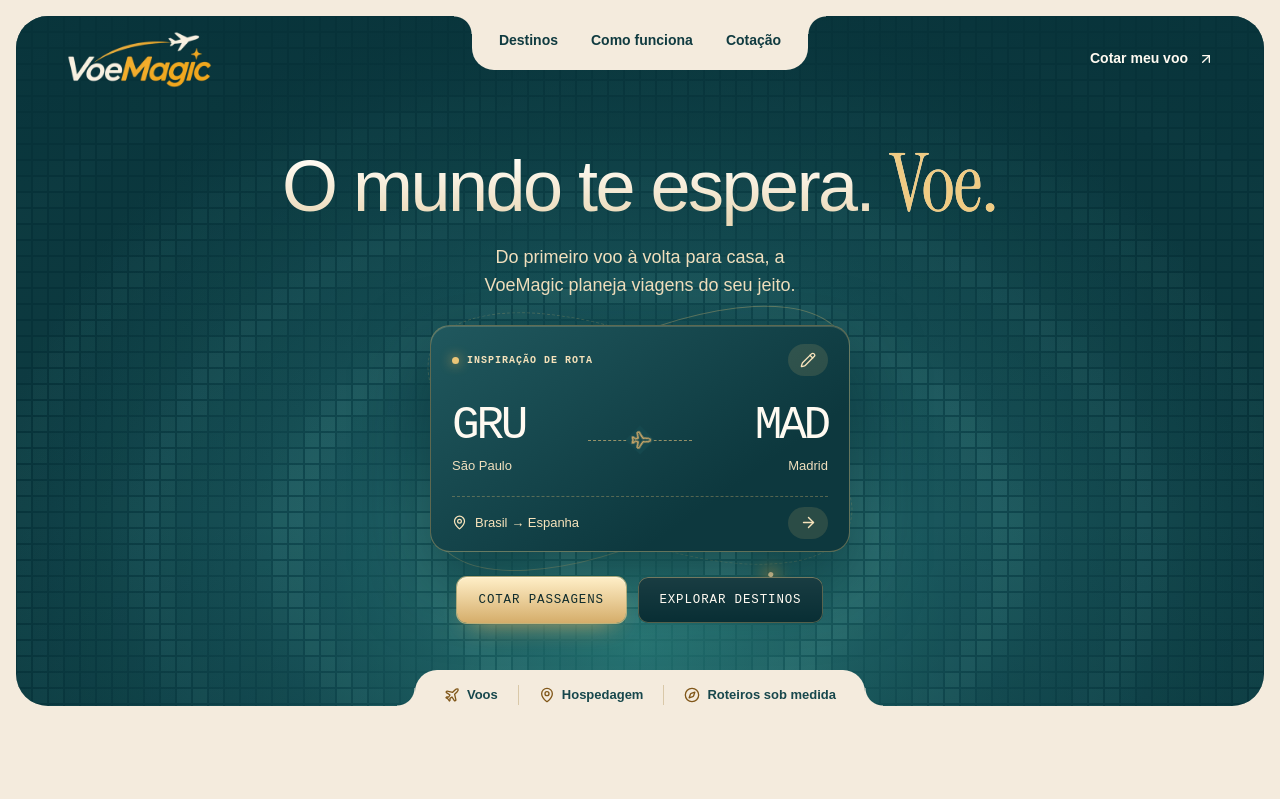
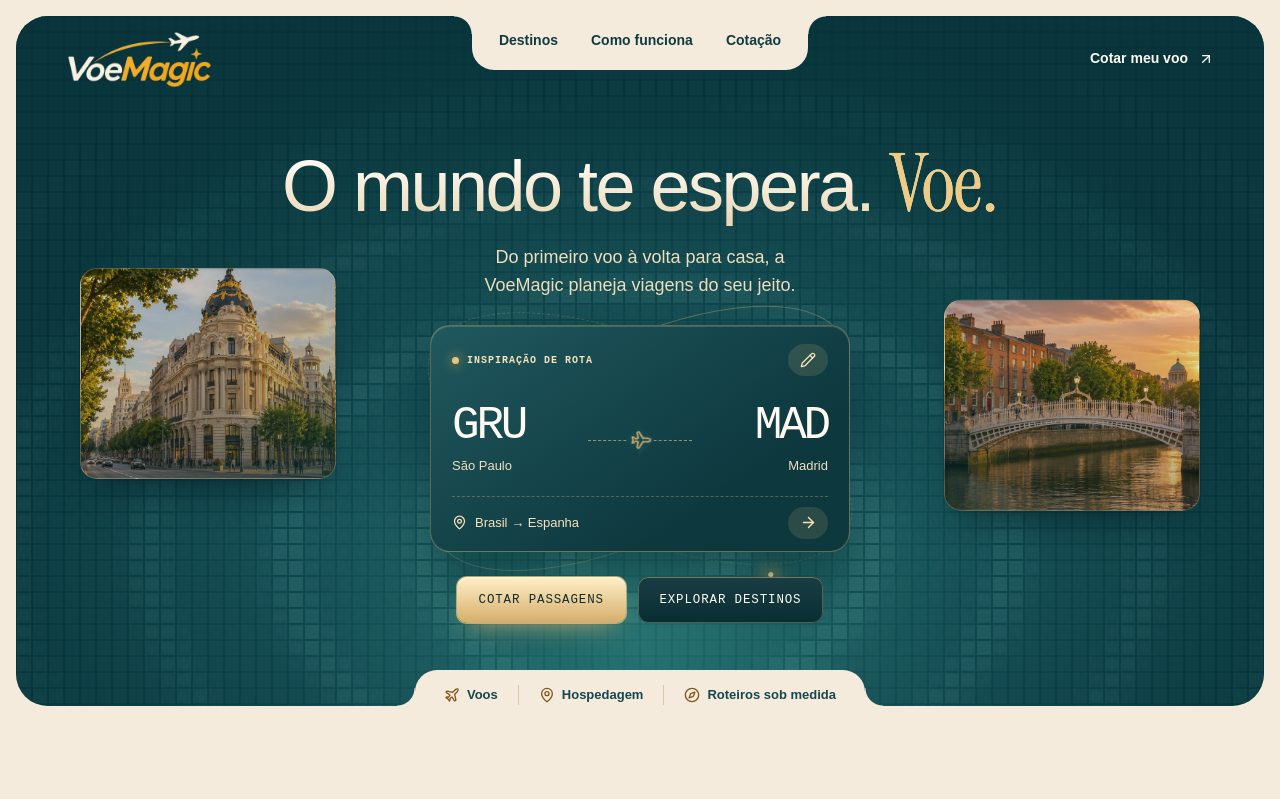
Before and after one commit to thomasgabbriel/voemagic, a React (Vite) app: page / in a window 1280 px wide. Shown: the top 799 px of the page. Built offline with nearby package versions, Linux system fonts and the light colour scheme.

Commit message:
Acrescenta imagens laterais à hero no desktop

```diff
--- a/src/main.tsx
+++ b/src/main.tsx
@@ -35,6 +35,7 @@ function App() {
       <main id="inicio">
         <section className="hero" aria-labelledby="hero-title">
           <PixelField />
+          <div className="hero-scenes" aria-hidden="true" />
           <header className="header">
             <Brand />
             <button type="button" className="menu-toggle" aria-expanded={menuOpen} aria-controls="menu" aria-label={menuOpen ? 'Fechar menu' : 'Abrir menu'} onClick={() => setMenuOpen(!menuOpen)}>{menuOpen ? <X size={22} /> : <Menu size={22} />}</button>
--- a/src/styles.css
+++ b/src/styles.css
@@ -41,6 +41,32 @@ em { font-family: 'Instrument Serif', Georgia, serif; font-weight: 400; letter-s
 .hero::before {
   content: ''; position: absolute; inset: 0; z-index: -1; pointer-events: none;
   background: linear-gradient(180deg, #073239b8, #07323930 34%, transparent 73%, #07323945);
+}
+.hero-scenes { display: none; }
+@media (min-width: 1100px) {
+  .hero-scenes { display: block; position: absolute; inset: 0; z-index: -1; pointer-events: none; }
+  .hero-scenes::before, .hero-scenes::after {
+    content: '';
+    position: absolute;
+    top: 50%;
+    width: clamp(215px, 20vw, 325px);
+    aspect-ratio: 1.21;
+    border: 1px solid #f0cb8345;
+    border-radius: 17px;
+    background-position: center;
+    background-size: cover;
+    box-shadow: 0 20px 40px -18px #001f25db;
+  }
+  .hero-scenes::before {
+    left: clamp(36px, 5vw, 88px);
+    transform: translateY(-44%);
+    background-image: linear-gradient(150deg, #07323912, #07323953 68%, #073239ae), url('/images/madrid.webp');
+  }
+  .hero-scenes::after {
+    right: clamp(36px, 5vw, 88px);
+    transform: translateY(-29%);
+    background-image: linear-gradient(210deg, #0732390f, #0732394d 68%, #073239a0), url('/images/dublin.webp');
+  }
 }
 .header {
   display: grid; grid-template-columns: 1fr auto 1fr; align-items: start;
```
Also changed, not shown: 1 other file (tests, documents, lock files or other folders).
